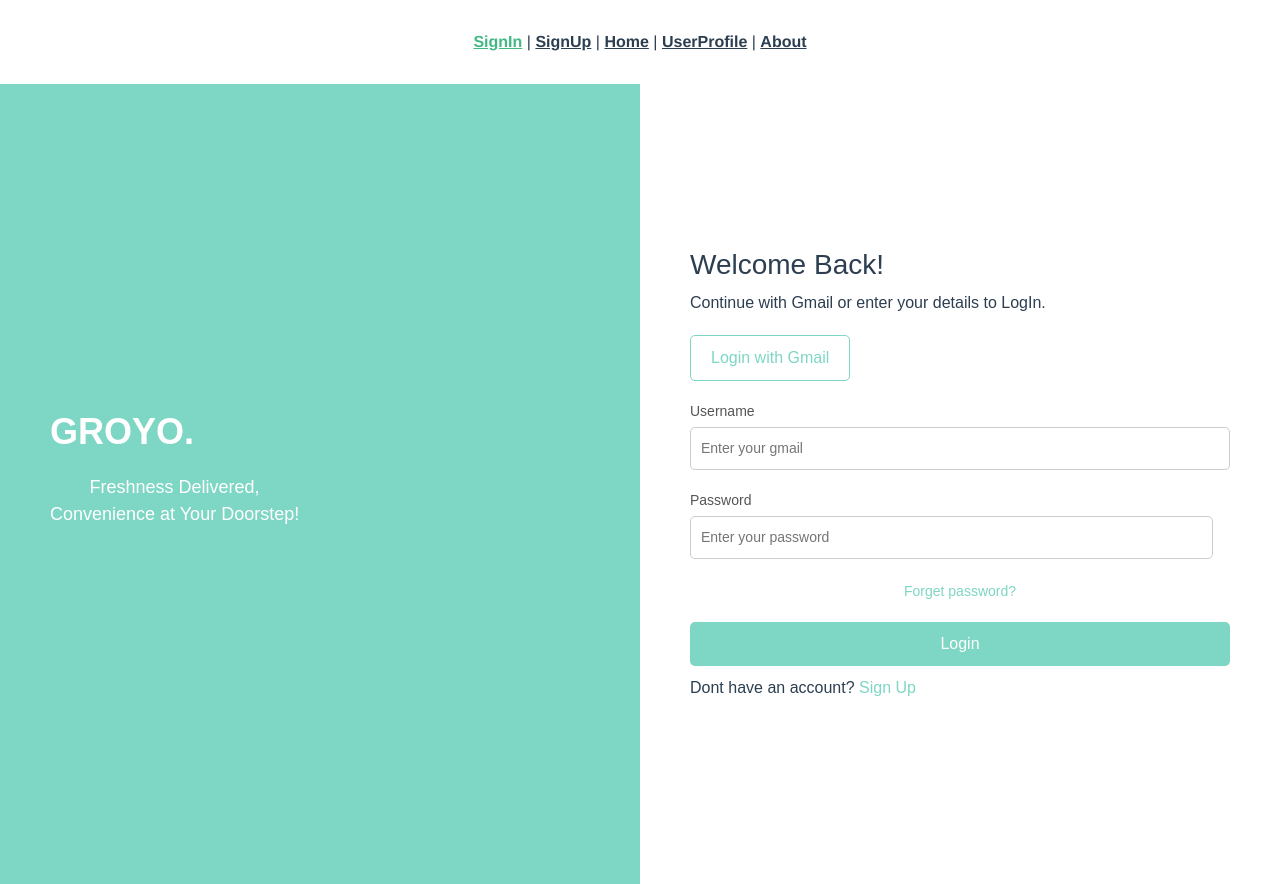
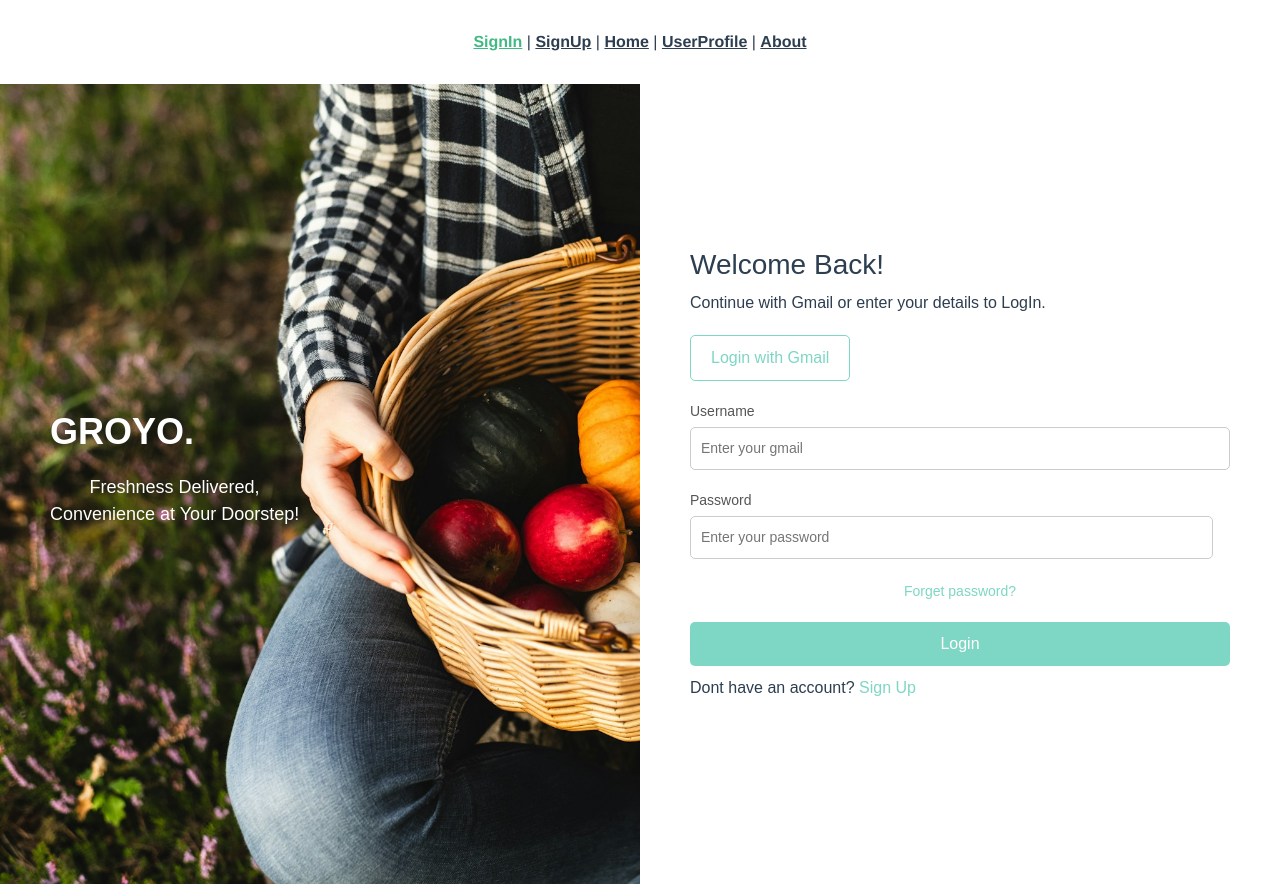
Before and after one commit to manuj55/PantryPal, a Vue app in the folder frontend/: page /signin in a window 1280 px wide. Built offline with nearby package versions, Linux system fonts and the light colour scheme.

Commit message:
feat(UI) made changes in signin UI

```diff
--- a/frontend/src/views/SignIn.vue
+++ b/frontend/src/views/SignIn.vue
@@ -1,6 +1,7 @@
 <template>
     <div class="login-page">
       <div class="left-panel">
+        <!-- <img src="../assets/unsplash.jpg" alt="Tourist spot" /> -->
         <h1>GROYO.</h1>
         <p>
           Freshness Delivered, <br />
@@ -49,13 +50,16 @@
   /* Left Panel */
   .left-panel {
     flex: 1;
-    background-color: #7ed6c4;
+    background-image: url('../assets/unsplash.jpg');
+    background-size: cover;
+    background-position: left;
     color: #ffffff;
     padding: 50px;
     display: flex;
     flex-direction: column;
     justify-content: center;
     align-items: flex-start;
+
   }
 
   .left-panel h1 {
```
